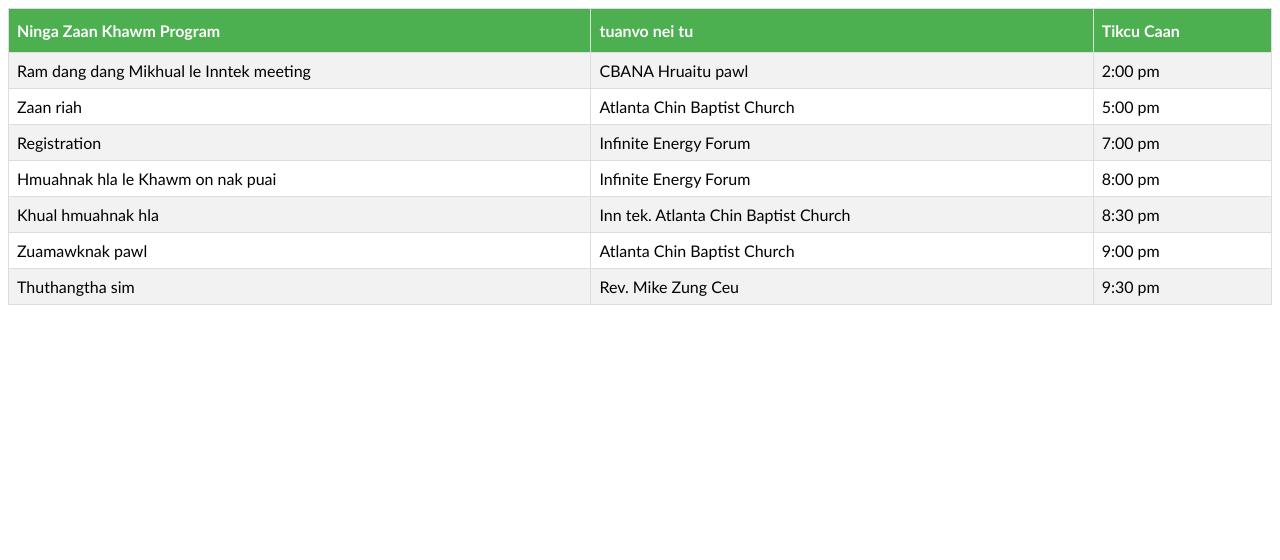
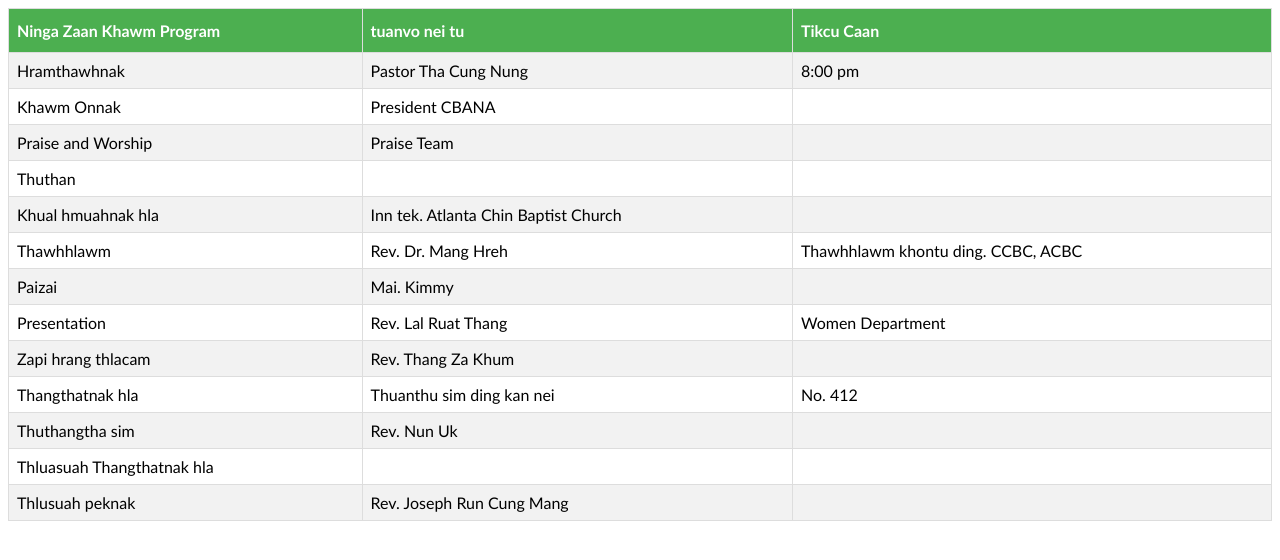
Before and after one commit to cbana2k18/program, a plain HTML site: page index1.html in a window 1280 px wide. Drawn offline with Linux system fonts and the light colour scheme.

Commit message:
Update index1.html

```diff
--- a/index1.html
+++ b/index1.html
@@ -64,40 +64,71 @@ li a {
     <th>Tikcu Caan</th>
   </tr>
   <tr>
-    <td>Ram dang dang Mikhual le Inntek meeting</td>
-    <td>CBANA Hruaitu pawl</td>
-    <td>2:00 pm</td>
+    <td>Hramthawhnak</td>
+    <td>Pastor Tha Cung Nung</td>
+    <td>8:00 pm</td>
   </tr>
   <tr>
-    <td>Zaan riah</td>
-    <td>Atlanta Chin Baptist Church</td>
-    <td>5:00 pm</td>
+    <td>Khawm Onnak</td>
+    <td>President CBANA</td>
+    <td></td>
   </tr>
   <tr>
-    <td>Registration</td>
-    <td>Infinite Energy Forum</td>
-    <td>7:00 pm</td>
+    <td>Praise and Worship</td>
+    <td>Praise Team</td>
+    <td></td>
   </tr>
   <tr>
-    <td>Hmuahnak hla le Khawm on nak puai</td>
-    <td>Infinite Energy Forum</td>
-    <td>8:00 pm</td>
+    <td>Thuthan</td>
+    <td></td>
+    <td></td>
   </tr>
   <tr>
       <td>Khual hmuahnak hla</td>
       <td>Inn tek. Atlanta Chin Baptist Church</td>
-      <td>8:30 pm</td>
+      <td></td>
     </tr>
   <tr>
-    <td>Zuamawknak pawl</td>
-    <td>Atlanta Chin Baptist Church</td>
-    <td>9:00 pm</td>
+    <td>Thawhhlawm</td>
+    <td>Rev. Dr. Mang Hreh</td>
+    <td>Thawhhlawm khontu ding. CCBC, ACBC</td>
   </tr>
   <tr>
-      <td>Thuthangtha sim</td>
-      <td>Rev. Mike Zung Ceu</td>
-      <td>9:30 pm</td>
-    </tr>
+      <td>Paizai</td>
+      <td>Mai. Kimmy</td>
+      <td></td>
+   </tr>
+
+   <tr>
+    <td>Presentation</td>
+    <td>Rev. Lal Ruat Thang</td>
+    <td>Women Department</td>
+  </tr>
+  <tr>
+     <td>Zapi hrang thlacam</td>
+     <td>Rev. Thang Za Khum</td>
+     <td></td>
+   </tr>
+   <tr>
+    <td>Thangthatnak hla</td>
+    <td>Thuanthu sim ding kan nei</td>
+    <td>No. 412</td>
+  </tr>
+  <tr>
+     <td>Thuthangtha sim</td>
+     <td>Rev. Nun Uk</td>
+     <td></td>
+  </tr>
+    <tr>
+    <td>Thluasuah Thangthatnak hla</td>
+    <td></td>
+    <td></td>
+  </tr>
+  <tr>
+     <td>Thlusuah peknak</td>
+     <td>Rev. Joseph Run Cung Mang</td>
+     <td></td>
+   </tr>
 </table>
 </body>
 </html>
```
